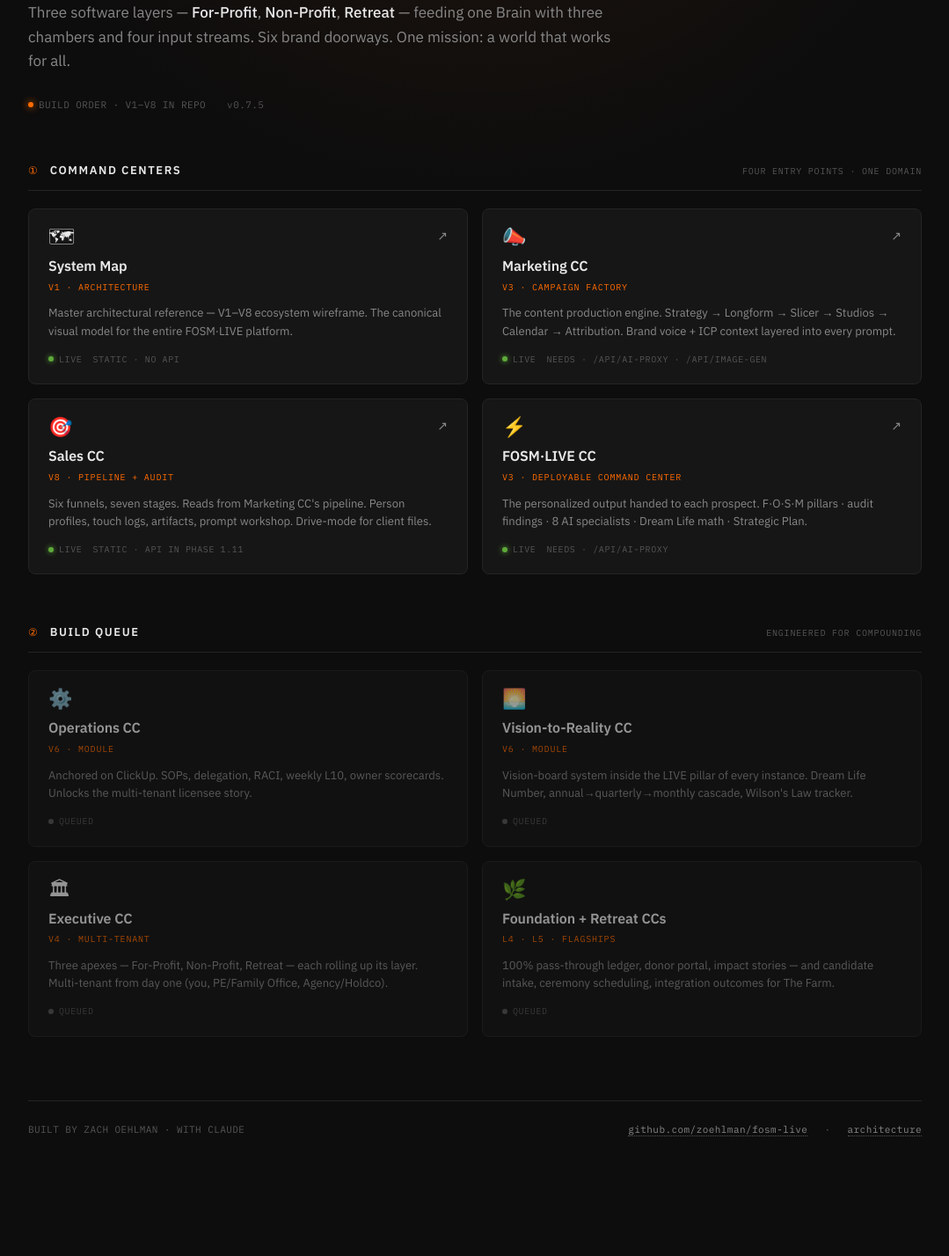
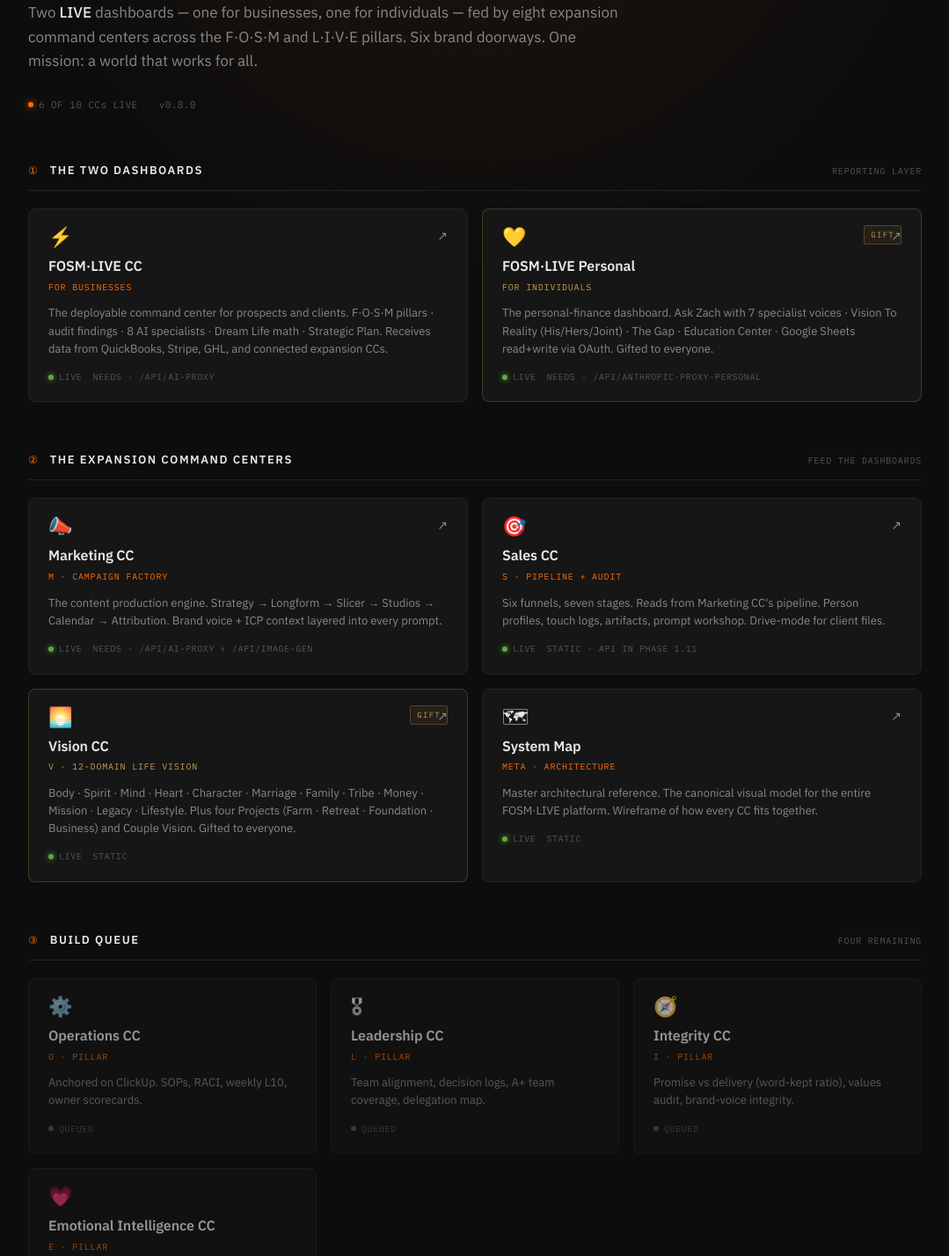
Before and after one commit to zoehlman/fosm-live, a plain HTML site: page index.html in a window 1280 px wide. Shown: the part 241-1669 px from the top of the page at 88% size, without its empty margins (100-1179 px from the left). Before the commit the page ends 1630 px from the top, so only its background shows below. Drawn offline with Linux system fonts and the light colour scheme.

Commit message:
Update index.html
Update landing page — add Vision CC + FOSM·LIVE Personal cards

```diff
--- a/index.html
+++ b/index.html
@@ -4,7 +4,7 @@
 <meta charset="UTF-8">
 <meta name="viewport" content="width=device-width, initial-scale=1.0">
 <title>FOSM·LIVE · Command Center Ecosystem</title>
-<meta name="description" content="The Plan To Heal The World — God's Economy as an operating system. Three software layers, six brand doorways, one mission.">
+<meta name="description" content="The Plan To Heal The World — God's Economy as an operating system. Two LIVE dashboards, eight expansion CCs, six brand doorways, one mission.">
 <meta name="author" content="Zach Oehlman · Learn And Grow Rich">
 <meta name="theme-color" content="#FF6B00">
 
@@ -190,8 +190,14 @@
     grid-template-columns: repeat(2, 1fr);
     gap: 16px;
   }
+  .grid.tight {
+    grid-template-columns: repeat(3, 1fr);
+  }
+  @media (max-width: 880px) {
+    .grid.tight { grid-template-columns: repeat(2, 1fr); }
+  }
   @media (max-width: 760px) {
-    .grid { grid-template-columns: 1fr; }
+    .grid, .grid.tight { grid-template-columns: 1fr; }
     .wrap { padding: 32px 20px 64px; }
     h1 { font-size: 32px; }
   }
@@ -222,6 +228,23 @@
   }
   .card.queued {
     opacity: 0.62;
+  }
+  .card.gift {
+    border-color: rgba(196, 154, 82, 0.25);
+  }
+  .card.gift::after {
+    content: 'GIFT';
+    position: absolute;
+    top: 18px;
+    right: 22px;
+    font-family: var(--mono);
+    font-size: 9px;
+    letter-spacing: 0.14em;
+    color: var(--gold);
+    background: rgba(196, 154, 82, 0.08);
+    padding: 3px 7px;
+    border-radius: 3px;
+    border: 1px solid rgba(196, 154, 82, 0.3);
   }
 
   .card-head {
@@ -254,6 +277,9 @@
     letter-spacing: 0.08em;
     text-transform: uppercase;
     margin-bottom: 12px;
+  }
+  .card.gift .card-tag {
+    color: var(--gold);
   }
   .card-desc {
     font-size: 13px;
@@ -322,6 +348,8 @@
   .reveal:nth-child(2) { animation-delay: 0.08s; }
   .reveal:nth-child(3) { animation-delay: 0.12s; }
   .reveal:nth-child(4) { animation-delay: 0.16s; }
+  .reveal:nth-child(5) { animation-delay: 0.20s; }
+  .reveal:nth-child(6) { animation-delay: 0.24s; }
   @keyframes reveal {
     to { opacity: 1; transform: translateY(0); }
   }
@@ -338,47 +366,69 @@
       <h1>God's Economy <span class="accent">as an operating system</span> for peace + prosperity.</h1>
 
       <p class="lede">
-        Three software layers — <em>For-Profit</em>, <em>Non-Profit</em>, <em>Retreat</em> — feeding one Brain with three chambers and four input streams. Six brand doorways. One mission: a world that works for all.
+        Two <em>LIVE</em> dashboards — one for businesses, one for individuals — fed by eight expansion command centers across the F·O·S·M and L·I·V·E pillars. Six brand doorways. One mission: a world that works for all.
       </p>
 
       <div class="meta-row">
-        <span class="pill"><span class="dot"></span>BUILD ORDER · V1–V8 IN REPO</span>
-        <span class="pill">v0.7.5</span>
+        <span class="pill"><span class="dot"></span>6 OF 10 CCs LIVE</span>
+        <span class="pill">v0.8.0</span>
       </div>
     </header>
 
     <div class="sec-head">
       <span class="sec-num">①</span>
-      <h2>Command Centers</h2>
-      <span class="sec-tag">FOUR ENTRY POINTS · ONE DOMAIN</span>
+      <h2>The two dashboards</h2>
+      <span class="sec-tag">REPORTING LAYER</span>
     </div>
 
     <div class="grid">
-      <a class="card live reveal" href="/system-map/">
+      <a class="card live reveal" href="/fosm-live-cc/">
         <div class="card-head">
-          <span class="card-icon">🗺</span>
+          <span class="card-icon">⚡</span>
           <span class="card-arrow">↗</span>
         </div>
-        <div class="card-name">System Map</div>
-        <div class="card-tag">V1 · ARCHITECTURE</div>
-        <div class="card-desc">Master architectural reference — V1–V8 ecosystem wireframe. The canonical visual model for the entire FOSM·LIVE platform.</div>
+        <div class="card-name">FOSM·LIVE CC</div>
+        <div class="card-tag">FOR BUSINESSES</div>
+        <div class="card-desc">The deployable command center for prospects and clients. F·O·S·M pillars · audit findings · 8 AI specialists · Dream Life math · Strategic Plan. Receives data from QuickBooks, Stripe, GHL, and connected expansion CCs.</div>
         <div class="card-meta">
           <span class="status live">LIVE</span>
-          <span>STATIC · NO API</span>
+          <span>NEEDS · /api/ai-proxy</span>
         </div>
       </a>
 
+      <a class="card live gift reveal" href="/fosm-live-personal/">
+        <div class="card-head">
+          <span class="card-icon">💛</span>
+          <span class="card-arrow">↗</span>
+        </div>
+        <div class="card-name">FOSM·LIVE Personal</div>
+        <div class="card-tag">FOR INDIVIDUALS</div>
+        <div class="card-desc">The personal-finance dashboard. Ask Zach with 7 specialist voices · Vision To Reality (His/Hers/Joint) · The Gap · Education Center · Google Sheets read+write via OAuth. Gifted to everyone.</div>
+        <div class="card-meta">
+          <span class="status live">LIVE</span>
+          <span>NEEDS · /api/anthropic-proxy-personal</span>
+        </div>
+      </a>
+    </div>
+
+    <div class="sec-head">
+      <span class="sec-num">②</span>
+      <h2>The expansion command centers</h2>
+      <span class="sec-tag">FEED THE DASHBOARDS</span>
+    </div>
+
+    <div class="grid">
       <a class="card live reveal" href="/marketing-cc/">
         <div class="card-head">
           <span class="card-icon">📣</span>
           <span class="card-arrow">↗</span>
         </div>
         <div class="card-name">Marketing CC</div>
-        <div class="card-tag">V3 · CAMPAIGN FACTORY</div>
+        <div class="card-tag">M · CAMPAIGN FACTORY</div>
         <div class="card-desc">The content production engine. Strategy → Longform → Slicer → Studios → Calendar → Attribution. Brand voice + ICP context layered into every prompt.</div>
         <div class="card-meta">
           <span class="status live">LIVE</span>
-          <span>NEEDS · /api/ai-proxy · /api/image-gen</span>
+          <span>NEEDS · /api/ai-proxy + /api/image-gen</span>
         </div>
       </a>
 
@@ -388,7 +438,7 @@
           <span class="card-arrow">↗</span>
         </div>
         <div class="card-name">Sales CC</div>
-        <div class="card-tag">V8 · PIPELINE + AUDIT</div>
+        <div class="card-tag">S · PIPELINE + AUDIT</div>
         <div class="card-desc">Six funnels, seven stages. Reads from Marketing CC's pipeline. Person profiles, touch logs, artifacts, prompt workshop. Drive-mode for client files.</div>
         <div class="card-meta">
           <span class="status live">LIVE</span>
@@ -396,65 +446,79 @@
         </div>
       </a>
 
-      <a class="card live reveal" href="/fosm-live-cc/">
+      <a class="card live gift reveal" href="/vision-cc/">
         <div class="card-head">
-          <span class="card-icon">⚡</span>
+          <span class="card-icon">🌅</span>
           <span class="card-arrow">↗</span>
         </div>
-        <div class="card-name">FOSM·LIVE CC</div>
-        <div class="card-tag">V3 · DEPLOYABLE COMMAND CENTER</div>
-        <div class="card-desc">The personalized output handed to each prospect. F·O·S·M pillars · audit findings · 8 AI specialists · Dream Life math · Strategic Plan.</div>
+        <div class="card-name">Vision CC</div>
+        <div class="card-tag">V · 12-DOMAIN LIFE VISION</div>
+        <div class="card-desc">Body · Spirit · Mind · Heart · Character · Marriage · Family · Tribe · Money · Mission · Legacy · Lifestyle. Plus four Projects (Farm · Retreat · Foundation · Business) and Couple Vision. Gifted to everyone.</div>
         <div class="card-meta">
           <span class="status live">LIVE</span>
-          <span>NEEDS · /api/ai-proxy</span>
+          <span>STATIC</span>
+        </div>
+      </a>
+
+      <a class="card live reveal" href="/system-map/">
+        <div class="card-head">
+          <span class="card-icon">🗺</span>
+          <span class="card-arrow">↗</span>
+        </div>
+        <div class="card-name">System Map</div>
+        <div class="card-tag">META · ARCHITECTURE</div>
+        <div class="card-desc">Master architectural reference. The canonical visual model for the entire FOSM·LIVE platform. Wireframe of how every CC fits together.</div>
+        <div class="card-meta">
+          <span class="status live">LIVE</span>
+          <span>STATIC</span>
         </div>
       </a>
     </div>
 
     <div class="sec-head">
-      <span class="sec-num">②</span>
+      <span class="sec-num">③</span>
       <h2>Build queue</h2>
-      <span class="sec-tag">ENGINEERED FOR COMPOUNDING</span>
+      <span class="sec-tag">FOUR REMAINING</span>
     </div>
 
-    <div class="grid">
+    <div class="grid tight">
       <div class="card queued">
         <div class="card-head">
           <span class="card-icon">⚙️</span>
         </div>
         <div class="card-name">Operations CC</div>
-        <div class="card-tag">V6 · MODULE</div>
-        <div class="card-desc">Anchored on ClickUp. SOPs, delegation, RACI, weekly L10, owner scorecards. Unlocks the multi-tenant licensee story.</div>
+        <div class="card-tag">O · PILLAR</div>
+        <div class="card-desc">Anchored on ClickUp. SOPs, RACI, weekly L10, owner scorecards.</div>
         <div class="card-meta"><span class="status queued">QUEUED</span></div>
       </div>
 
       <div class="card queued">
         <div class="card-head">
-          <span class="card-icon">🌅</span>
+          <span class="card-icon">🎖</span>
         </div>
-        <div class="card-name">Vision-to-Reality CC</div>
-        <div class="card-tag">V6 · MODULE</div>
-        <div class="card-desc">Vision-board system inside the LIVE pillar of every instance. Dream Life Number, annual→quarterly→monthly cascade, Wilson's Law tracker.</div>
+        <div class="card-name">Leadership CC</div>
+        <div class="card-tag">L · PILLAR</div>
+        <div class="card-desc">Team alignment, decision logs, A+ team coverage, delegation map.</div>
         <div class="card-meta"><span class="status queued">QUEUED</span></div>
       </div>
 
       <div class="card queued">
         <div class="card-head">
-          <span class="card-icon">🏛</span>
+          <span class="card-icon">🧭</span>
         </div>
-        <div class="card-name">Executive CC</div>
-        <div class="card-tag">V4 · MULTI-TENANT</div>
-        <div class="card-desc">Three apexes — For-Profit, Non-Profit, Retreat — each rolling up its layer. Multi-tenant from day one (you, PE/Family Office, Agency/Holdco).</div>
+        <div class="card-name">Integrity CC</div>
+        <div class="card-tag">I · PILLAR</div>
+        <div class="card-desc">Promise vs delivery (word-kept ratio), values audit, brand-voice integrity.</div>
         <div class="card-meta"><span class="status queued">QUEUED</span></div>
       </div>
 
       <div class="card queued">
         <div class="card-head">
-          <span class="card-icon">🌿</span>
+          <span class="card-icon">💗</span>
         </div>
-        <div class="card-name">Foundation + Retreat CCs</div>
-        <div class="card-tag">L4 · L5 · FLAGSHIPS</div>
-        <div class="card-desc">100% pass-through ledger, donor portal, impact stories — and candidate intake, ceremony scheduling, integration outcomes for The Farm.</div>
+        <div class="card-name">Emotional Intelligence CC</div>
+        <div class="card-tag">E · PILLAR</div>
+        <div class="card-desc">Self-state journal, trigger map, retreat integration tracking.</div>
         <div class="card-meta"><span class="status queued">QUEUED</span></div>
       </div>
     </div>
```
